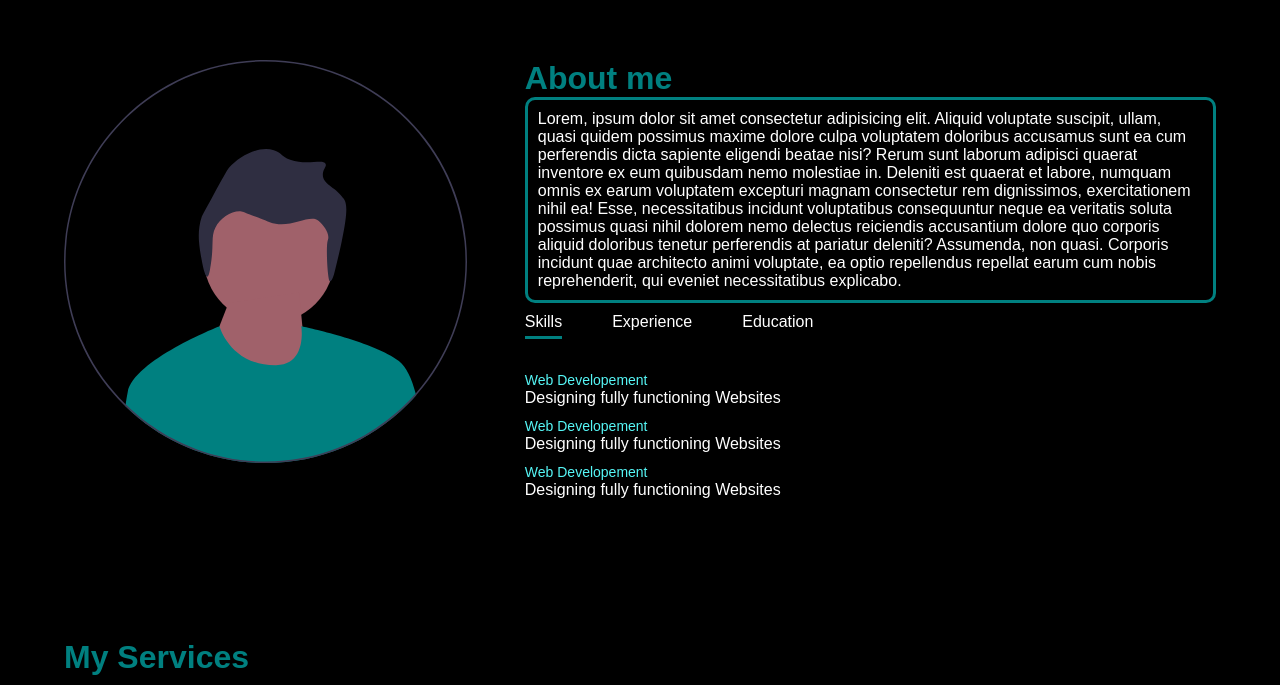
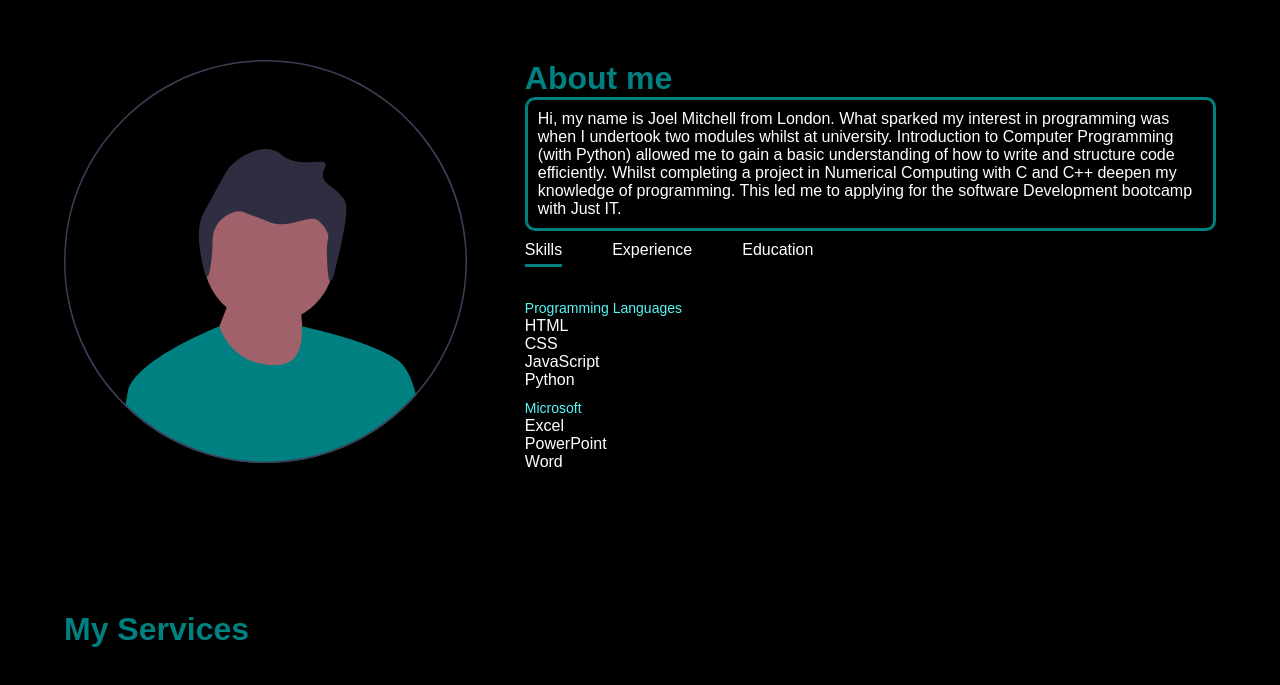
Before and after one commit to Joel0720/Portfolio, a plain HTML site: page index.html in a window 1280 px wide. Shown: the part 1030-1715 px from the top of the page. Drawn offline with Linux system fonts and the light colour scheme.

Commit message:
Skills, Experience, Education tabs update

```diff
--- a/index.html
+++ b/index.html
@@ -33,7 +33,8 @@
                     <div class="coding-logos">
                         <i class="fa-brands fa-html5">-HTML</i>
                         <i class="fa-brands fa-css3-alt">-css</i>
-                        <i class="fa-brands fa-js">-JAVASCRIPT</i>
+                        <i class="fa-brands fa-js">-JavaScript</i>
+                        <i class="fa-brands fa-python">-Python</i>
                     </div>
                 </div>
                 <div class="image1">
@@ -52,10 +53,11 @@
                 </div>
                 <div class="about-col-2">
                     <h2 class="sub-title">About me</h2>
-                    <p id="abtme">Lorem, ipsum dolor sit amet consectetur adipisicing elit. Aliquid voluptate suscipit, ullam, quasi quidem possimus maxime dolore culpa voluptatem doloribus accusamus sunt ea cum perferendis dicta sapiente eligendi beatae nisi?
-                    Rerum sunt laborum adipisci quaerat inventore ex eum quibusdam nemo molestiae in. Deleniti est quaerat et labore, numquam omnis ex earum voluptatem excepturi magnam consectetur rem dignissimos, exercitationem nihil ea!
-                    Esse, necessitatibus incidunt voluptatibus consequuntur neque ea veritatis soluta possimus quasi nihil dolorem nemo delectus reiciendis accusantium dolore quo corporis aliquid doloribus tenetur perferendis at pariatur deleniti? Assumenda, non quasi.
-                    Corporis incidunt quae architecto animi voluptate, ea optio repellendus repellat earum cum nobis reprehenderit, qui eveniet necessitatibus explicabo.</p>
+                    <p id="abtme">Hi, my name is Joel Mitchell from London. What sparked my interest in programming was
+                        when I undertook two modules whilst at university. Introduction to Computer Programming
+                        (with Python) allowed me to gain a basic understanding of how to write and structure code efficiently.
+                         Whilst completing a project in Numerical Computing with C and C++ deepen my knowledge of programming.
+                         This led me to applying for the software Development bootcamp with Just IT.</p>
 
                     <div class="tab-titles">
                         <p class="tab-links  active-link" onclick="opentab('skills')">Skills</p>
@@ -64,23 +66,19 @@
                     </div>
                     <div class="tab-contents active-tab" id="skills">
                         <ul>
-                            <li><span>Web Developement</span><br>Designing fully functioning Websites</li>
-                            <li><span>Web Developement</span><br>Designing fully functioning Websites</li>
-                            <li><span>Web Developement</span><br>Designing fully functioning Websites</li>
+                            <li><span>Programming Languages</span><br>HTML<br>CSS<br>JavaScript<br>Python</li>
+                            <li><span>Microsoft</span><br>Excel<br>PowerPoint<br>Word</li>
                         </ul>
                     </div>
                     <div class="tab-contents" id="experience">
                         <ul>
-                            <li><span>Web Developement</span><br>Designing fully functioning Websites</li>
-                            <li><span>Web Developement</span><br>Designing fully functioning Websites</li>
-                            <li><span>Web Developement</span><br>Designing fully functioning Websites</li>
+                            <li><span>Just IT Software Development Bootcamp</span><br>Designing Websites<br>Working calculator</li>
                         </ul>
                     </div>
                     <div class="tab-contents" id="education">
                         <ul>
-                            <li><span>Web Developement</span><br>Designing fully functioning Websites</li>
-                            <li><span>Web Developement</span><br>Designing fully functioning Websites</li>
-                            <li><span>Web Developement</span><br>Designing fully functioning Websites</li>
+                            <li><span>Queen Mary University 2018-2021</span><br>First Class Degree </li>
+                            <li><span>City & Islington Sixth Form 2016-2018</span><br>A* Mathematics<br> A Further Mathemtics<br> B Physics</li>
                         </ul>
                     </div>
                 </div>
```
